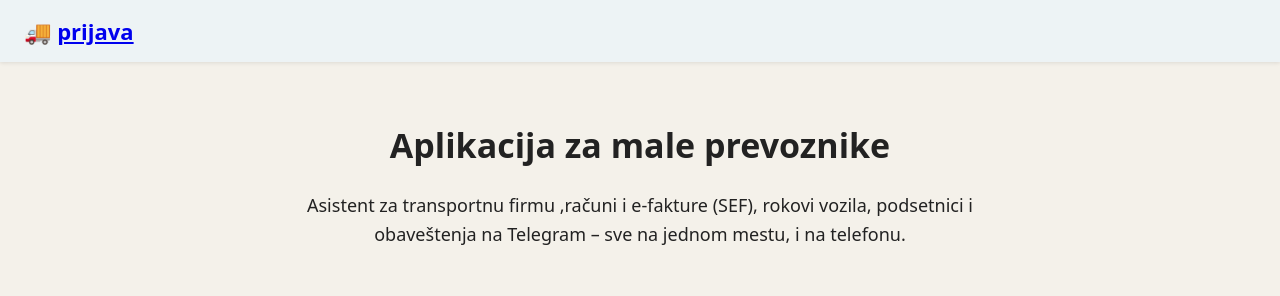
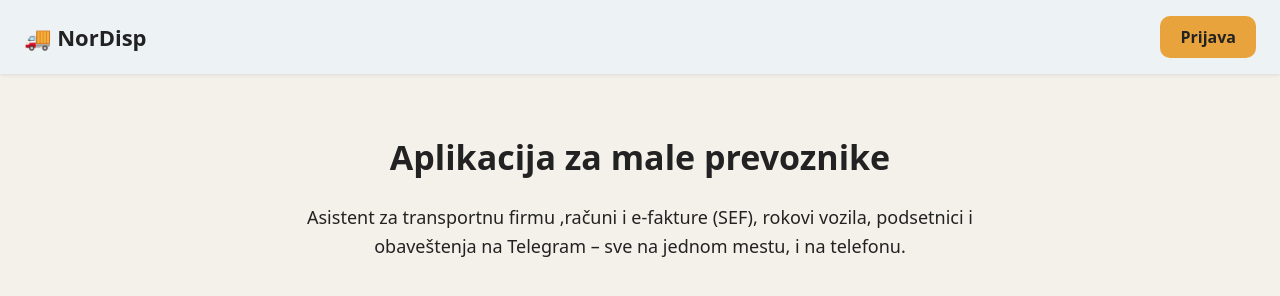
Before and after one commit to nordcomp2021/nordisp-sajt, a plain HTML site: page index.html in a window 1280 px wide. Drawn offline with Linux system fonts and the light colour scheme.

Commit message:
Fix logo and link case sensitivity in index.html

```diff
--- a/index.html
+++ b/index.html
@@ -40,8 +40,8 @@
 </head>
 <body>
   <header>
-    <div class="logo">🚚 <NorDisp</div>
-    <a class="Prijava" href="https://app.nordisp.rs/telefon/">prijava</a>
+    <div class="logo">🚚 NorDisp</div>
+    <a class="prijava" href="https://app.nordisp.rs/telefon/">Prijava</a>
   </header>
 
   <main>
```
